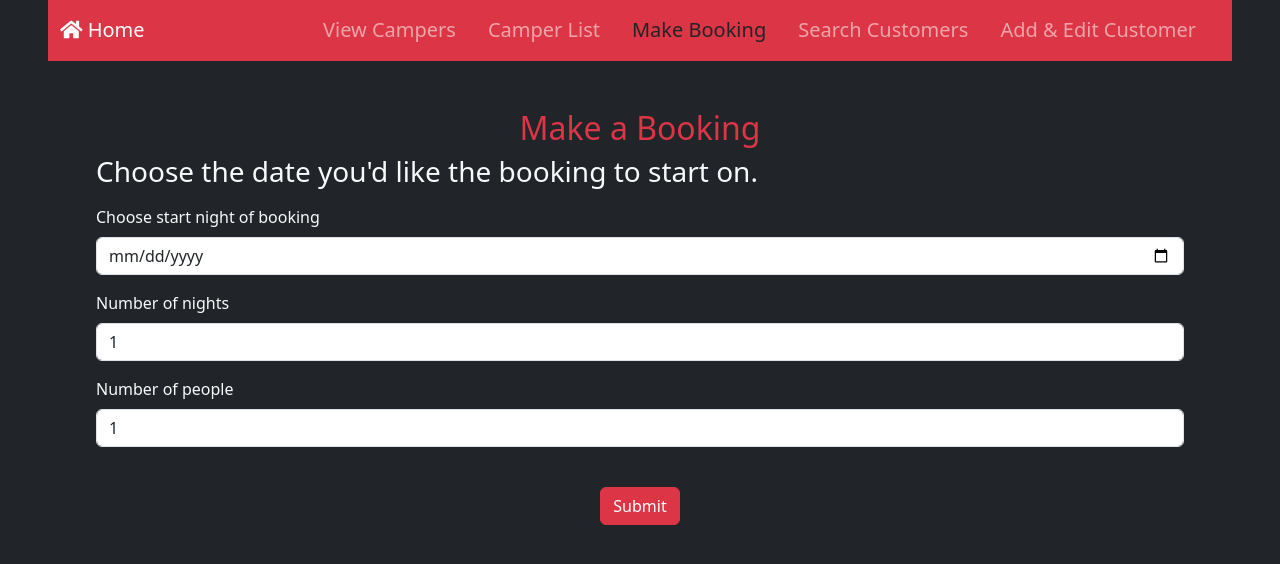
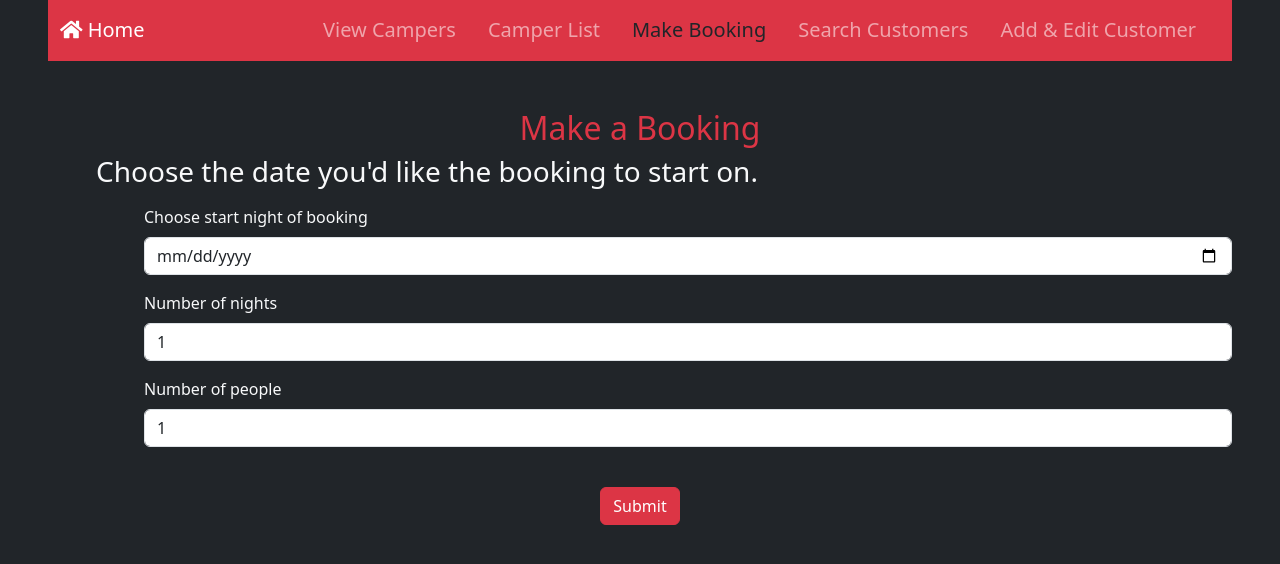
Before and after one commit to sue-zadeh/Sql-Python-Flask, a Flask app: page /booking in a window 1280 px wide. Shown: the part 145-709 px from the top of the page. Run offline with Flask 3, Linux system fonts and the light colour scheme.

Commit message:
comments

```diff
--- a/templates/addeditcustomer.html
+++ b/templates/addeditcustomer.html
@@ -1,5 +1,6 @@
 {% extends "base.html" %}
 {% block content %}
+<!--code for add or edit customer-->
 <div class="container-zone mt-5 justify-content-center mx-5">
     <h2 class="text-danger text-center">{{ 'Edit' if customer else 'Add New' }} Customer</h2>
     <form action="{{ url_for('add_edit_customer', id=customer.id if customer else None) }}" method="post" class="mt-3">
--- a/templates/base.html
+++ b/templates/base.html
@@ -19,10 +19,12 @@
             <button class="navbar-toggler" type="button" data-bs-toggle="collapse" data-bs-target="#navbarNav" aria-controls="navbarNav" aria-expanded="false" aria-label="Toggle navigation">
                 <span class="navbar-toggler-icon"></span>
             </button>
+            <!--Navbar items styled with bootstrap-->
             <div class="collapse navbar-collapse" id="navbarNav">
                 <ul class="navbar-nav ms-auto text-white">
 
                     <li class="nav-item pe-3">
+                      <!--code in the double parantesis is for turning text black, when the page is open-->
                         <a class="nav-link fs-5 {{ 'text-dark' if request.endpoint == 'campers' else '' }}" href="{{ url_for('campers') }}">View Campers</a>
                     </li>
                     <li class="nav-item pe-3">
--- a/templates/bookingconfirmation.html
+++ b/templates/bookingconfirmation.html
@@ -1,5 +1,6 @@
 {% extends "base.html" %}
 {% block content %}
+<!--book confirmation page-->
 <div class="container-zone mt-5 justify-content-center mx-5">
   <h2 class="text-success text-light text-center">Booking Confirmed!</h2>
     <p class="text-light">Your booking has been successfully added.</p>
--- a/templates/datepicker.html
+++ b/templates/datepicker.html
@@ -6,16 +6,16 @@
   <h3 class="mb-3 text-light">Choose the date you'd like the booking to start on.</h3>
   <form action="{{ url_for('booking') }}" method="POST">
       <div class="mb-3">
-          <label for="bookingdate" class="form-label text-light">Choose start night of booking</label>
-          <input type="date" class="form-control" min="{{ currentdate }}" name="bookingdate" required>
+          <label for="bookingdate" class="form-label text-light mx-5">Choose start night of booking</label>
+          <input type="date" class="form-control mx-5" min="{{ currentdate }}" name="bookingdate" required>
       </div>
       <div class="mb-3">
-          <label for="bookingnights" class="form-label text-light">Number of nights</label>
-          <input type="number" class="form-control" name="bookingnights" min="1" max="5" step="1" value="1" required>
+          <label for="bookingnights" class="form-label text-light mx-5">Number of nights</label>
+          <input type="number" class="form-control mx-5" name="bookingnights" min="1" max="5" step="1" value="1" required>
       </div>
       <div class="mb-3">
-          <label for="occupancy" class="form-label text-light">Number of people</label>
-          <input type="number" class="form-control" name="occupancy" min="1" max="8" step="1" value="1" required>
+          <label for="occupancy" class="form-label text-light mx-5">Number of people</label>
+          <input type="number" class="form-control mx-5" name="occupancy" min="1" max="8" step="1" value="1" required>
       </div>
       <div class="d-flex justify-content-center">
       <button type="submit" class="btn btn-danger my-4">Submit</button>
--- a/templates/searchcustomers.html
+++ b/templates/searchcustomers.html
@@ -1,5 +1,6 @@
 {% extends "base.html" %}
 {% block content %}
+<!--search customers -->
 <div class="container-zone mt-5 justify-content-center mx-5">
     <h2 class=" text-danger text-center">Search Customers</h2>
     <form action="{{ url_for('search_customers') }}" method="post" class="mt-4">
@@ -11,7 +12,7 @@
             <button type="submit" class="btn btn-danger">Search</button>
         </div>
     </form>
-
+<!-- Display the search result: show firstname, familyname, email and phone for each customer-->
     {% if results %}
     <div class="list-group mt-3">
         {% for customer in results %}
```
Also changed, not shown: app.py (+4 -4 lines).
